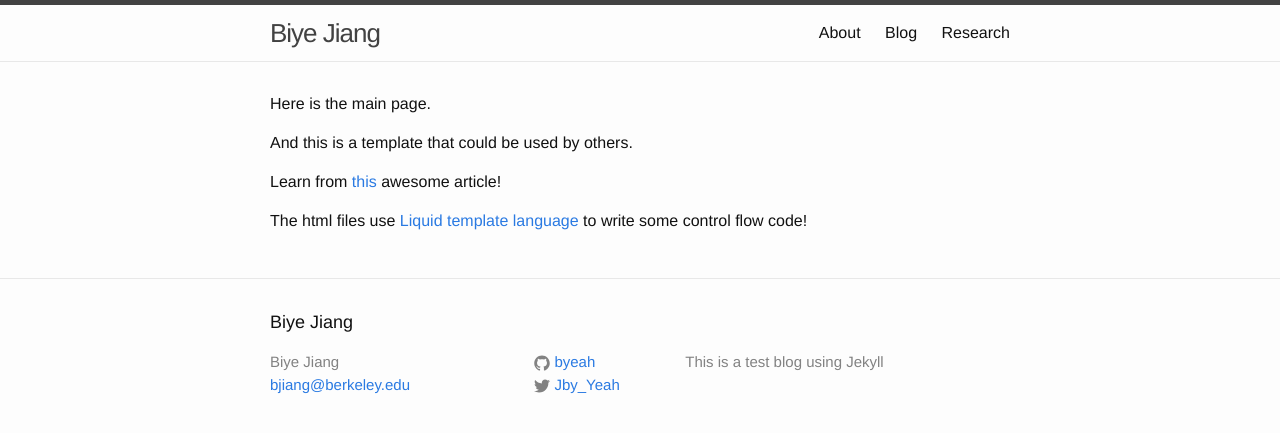
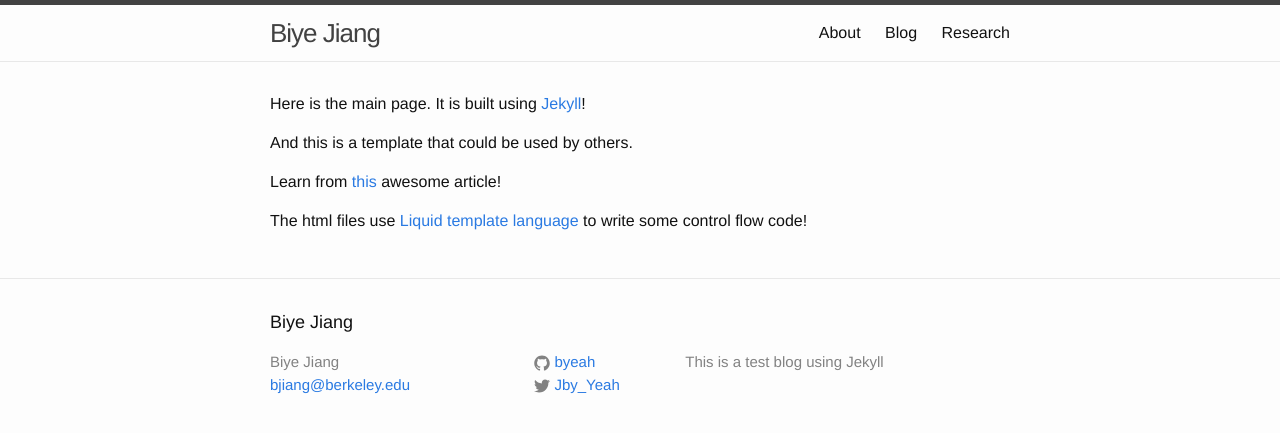
Before and after one commit to byeah/testJekyll, a Jekyll site: the page built from index.md, in a window 1280 px wide. Shown: the top 433 px of the page. Built offline with Jekyll 4.4.1, drawn with Linux system fonts in a browser that asks for light colours.

```diff
--- a/index.md
+++ b/index.md
@@ -2,7 +2,7 @@
 layout: default
 ---
 
-Here is the main page.
+Here is the main page. It is built using [Jekyll]!
 
 And this is a template that could be used by others.
 
@@ -10,5 +10,7 @@
 
 The html files use [Liquid template language] to write some control flow code!
 
+
+[Jekyll]: http://jekyllrb.com/
 [this]: http://joshualande.com/jekyll-github-pages-poole/
 [Liquid template language]: https://docs.shopify.com/themes/liquid-documentation/basics
```
